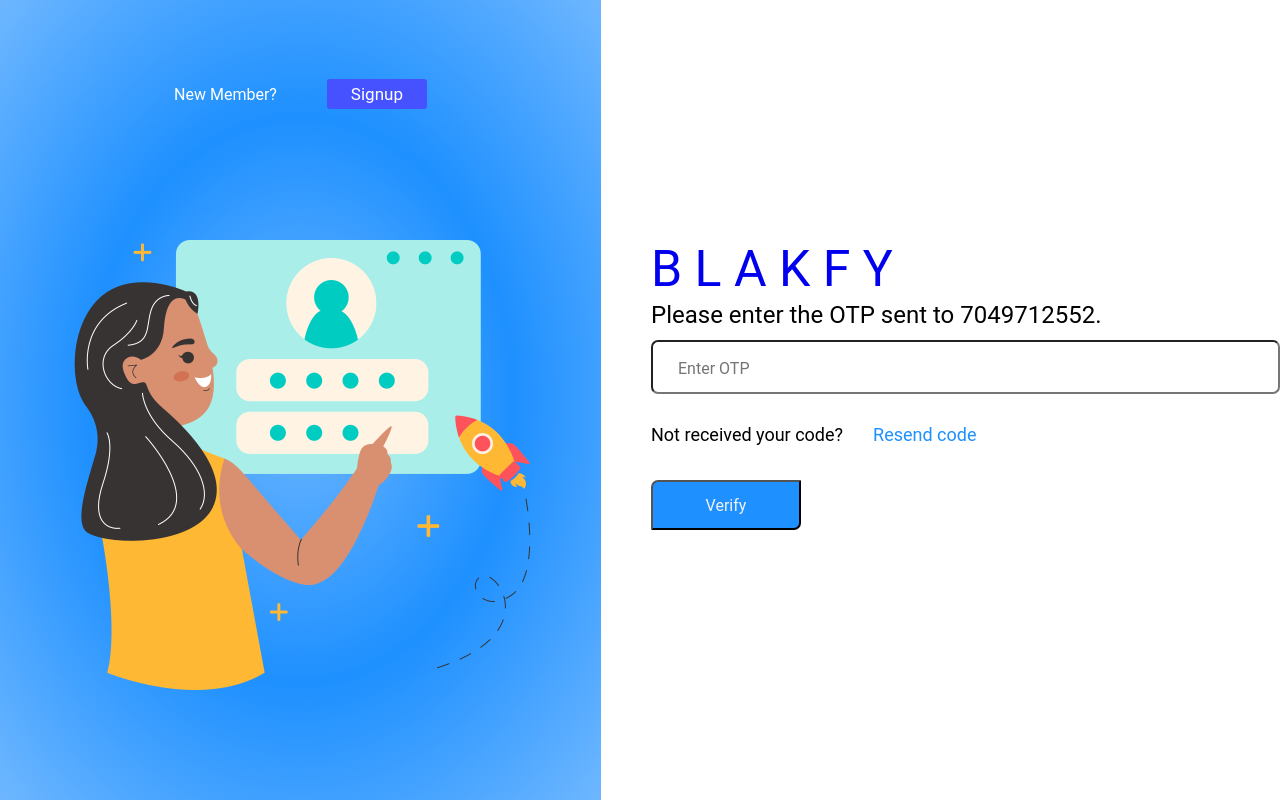
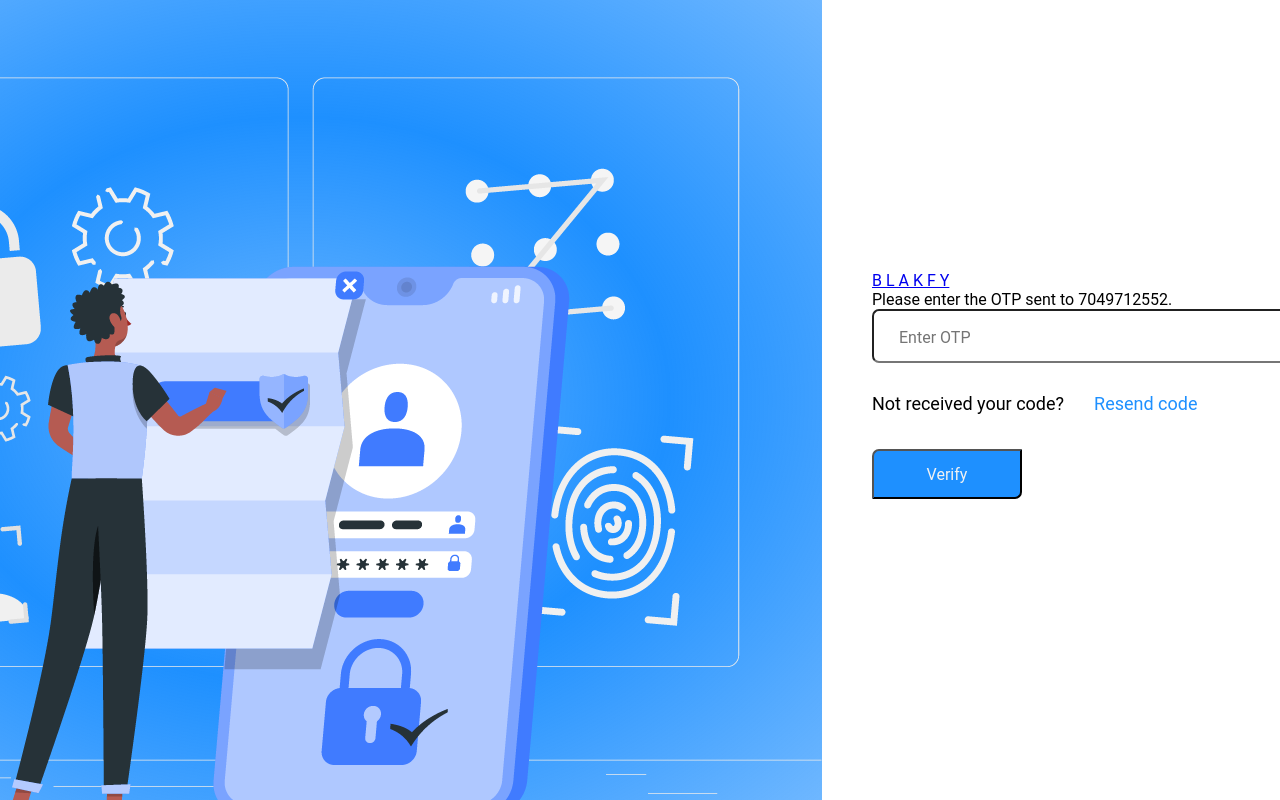
Before and after one commit to Blakfy-com/blakfy, a React (Create React App) app: page /LoginOTP in a window 1280 px wide. Built offline with nearby package versions, Linux system fonts and the light colour scheme; a web font is replaced by a local one.

Commit message:
Login page update

```diff
--- a/src/Components/Pages/Sign/Login.css
+++ b/src/Components/Pages/Sign/Login.css
@@ -81,7 +81,7 @@
     width: 100%;
 }
 
-.log-r-log {
+.login-r-logo {
     text-decoration: none;
 
     width: 100%;
@@ -92,7 +92,7 @@
 
 /* LOGIN INPUT */
 
-.log-r-t {
+.login-r-text {
     text-decoration: none;
 
     width: 100%;
@@ -113,6 +113,17 @@
     font-size: 18px;
     padding-left: 25px;
 }
+
+.log-pass {
+    width: 600px;
+    height: 50px;
+    border-radius: 7px;
+    margin-bottom: 25px;
+
+    font-size: 18px;
+    padding-left: 25px;
+}
+
 
 .log-input::placeholder {
     font-size: 16px;
--- a/src/Components/Pages/Sign/Login.jsx
+++ b/src/Components/Pages/Sign/Login.jsx
@@ -18,21 +18,21 @@ function Login() {
                     </a>
                 </div>
 
-                <img src="/images/svg/sign/log-in.png" />
+                <img src="/images/svg/sign/log-in-1.png" />
             </div>
 
             {/* ======================= */}
 
             <div className="log-r">
-                <a className="log-r-log" href="/">
+                <a className="login-r-logo" href="/">
                     B L A K F Y
                 </a>
 
-                <p className="log-r-t">Login your BLAKFY Account</p>
+                <p className="login-r-text">Login your BLAKFY Account</p>
 
                 <input className="log-input" placeholder="Email/Phone" />
 
-                <input className="log-input" placeholder="Password" />
+                <input className="log-pass" placeholder="Password" />
 
                 <a className="log-r-res-pw" href="#">
                     Forgot Password ?
--- a/src/Components/Pages/Sign/LoginOTP.jsx
+++ b/src/Components/Pages/Sign/LoginOTP.jsx
@@ -13,7 +13,7 @@ function LoginOTP() {
                     <p className="log-l-top-2">Signup</p>
                 </div>
 
-                <img src="/images/svg/sign/log-in.png" />
+                <img src="/images/svg/sign/log-in-1.png" />
             </div>
 
             {/* ======================= */}
```
Also changed, not shown: public/images/svg/sign/log-in-1.png (added).
